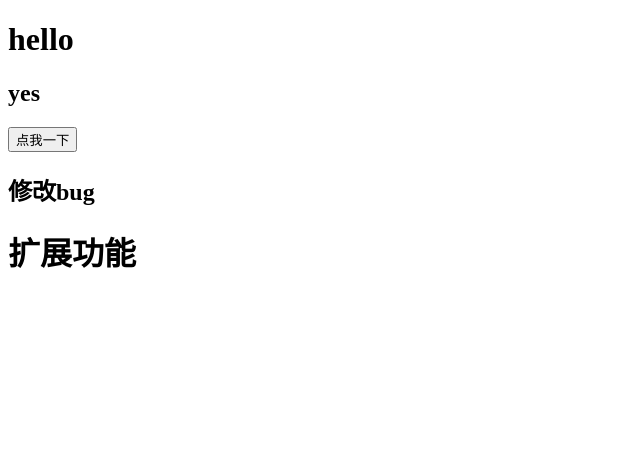
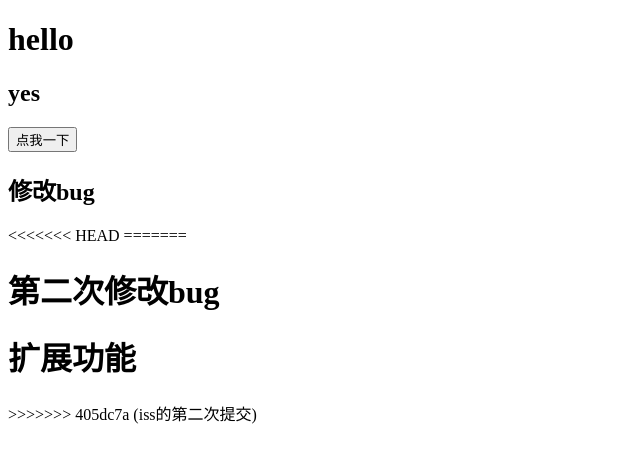
Before and after one commit to liangjunyu/git-demo, a plain HTML site: page index.html in a window 1280 px wide. Shown: the whole page, without its empty margins (0-640 px from the left). Drawn offline with Linux system fonts and the light colour scheme.

Commit message:
iss的第二次提交

```diff
--- a/index.html
+++ b/index.html
@@ -11,7 +11,12 @@
     <h2>yes</h2>
     <button>点我一下</button>
     <h2>修改bug</h2>
+<<<<<<< HEAD
+
+
+=======
+    <h1>第二次修改bug</h1>
     <h1>扩展功能</h1>
-
+>>>>>>> 405dc7a (iss的第二次提交)
 </body>
 </html>
```
